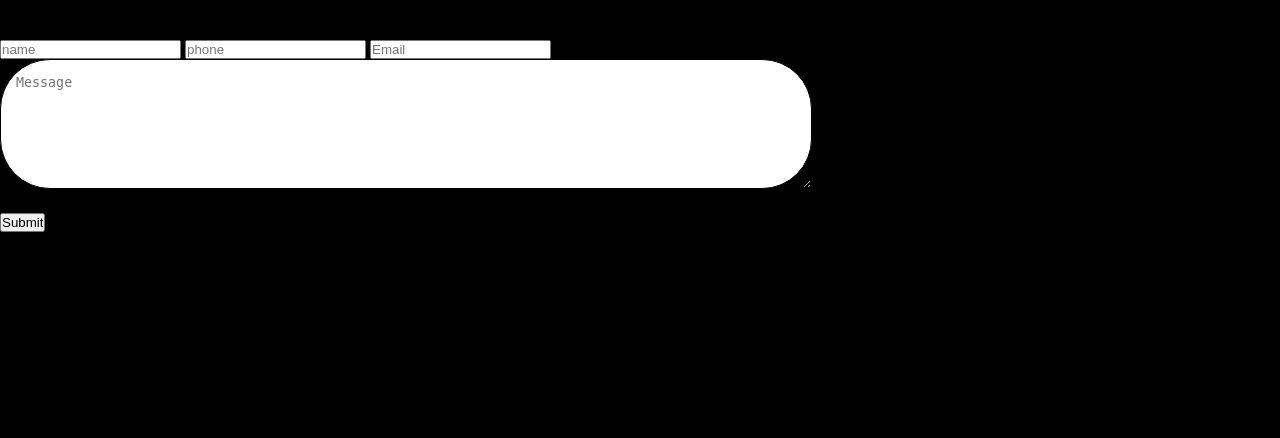
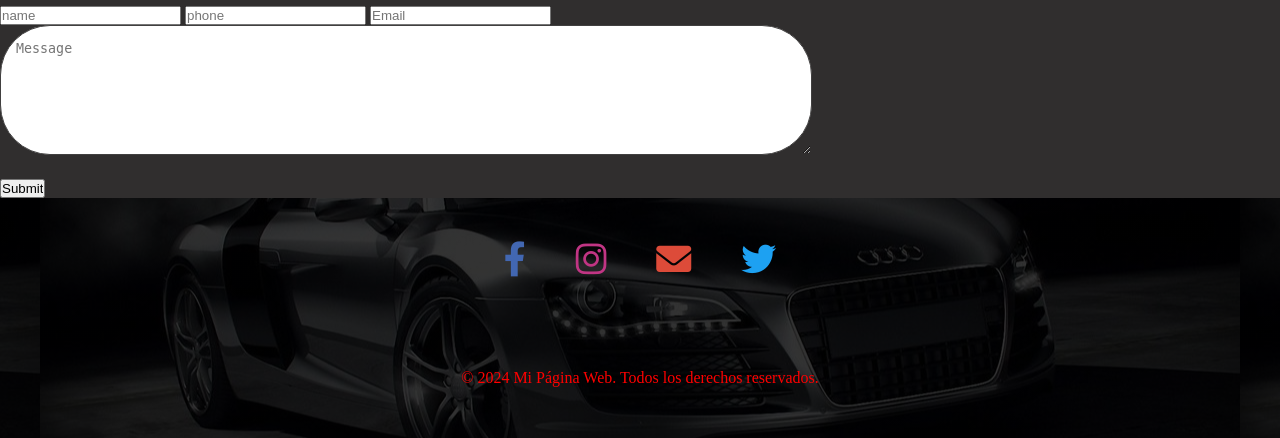
Before and after one commit to douglasbrenes83/Automaster, a Django app: page /Contacto/ in a window 1280 px wide. Shown: the part 535-973 px from the top of the page. Before the commit the page ends 767 px from the top, so only its background shows below. Run offline with Django 5.2, Linux system fonts and the light colour scheme.

Commit message:
hellen contact

```diff
--- a/principal/static/css/indexContactCss/IndexContact.css
+++ b/principal/static/css/indexContactCss/IndexContact.css
@@ -9,7 +9,7 @@ body{
     height: 100vh;
     display: grid;
     align-items: center;
-    background-color:black;
+
 }
 .contact-in{
 width: 100%;
@@ -18,7 +18,7 @@ margin: auto;
 display: flex;
 flex-wrap: wrap;
 /*border-radius: 10px;*/
-background-color: black;
+background-color: rgb(48, 46, 46);
 /*box-shadow: 0px 0px 10px 0px #666;*/
 }
 
@@ -34,7 +34,7 @@ background-color: black;
 .contact-form-text{
     width: 100%;
     height: 40px;
-    color: black;
+    color: rgb(64, 63, 63);
     border: 1px solid;
     border-radius: 50px;
     outline: none;
@@ -44,10 +44,68 @@ background-color: black;
 .contact-form-txttarea{
     width: 100%;
     height: 130px;
-    color: black;
+    color: rgb(65, 64, 64);
     border: 1px solid;
     border-radius: 50px;
     outline: none;
     margin-bottom: 20px;
     padding:15px;
 }
+
+footer{
+    width: 100%;
+    height: 30vh;
+}
+.footer-cont{
+    display: flex;
+    flex-direction: column;
+    width: 100%;
+    height: 100%;
+    background: linear-gradient(rgba(0,0,0,.8),rgba(0,0,0,.8)),url(../indexContactCss/imgcontacto/centra.jpg);
+    position: center;background-position: center;
+}
+
+.ficon, .derechosf{
+    display: flex;
+    width: 100%;
+    height: 50%;
+    justify-content: center;
+    align-items: center;
+    color: red;
+}
+/* Tamaño de íconos generales */
+a i {
+    margin: 25px;
+    font-size: 35px; /* Ajusta el tamaño de todos los íconos */
+    transition: color 0.3s; /* Transición suave para el cambio de color */
+}
+
+/* Estilo para el ícono de Facebook */
+a[title="Facebook"] i {
+    color: #4267B2; /* Color de Facebook */
+}
+
+/* Estilo para el ícono de Instagram */
+a[title="Instagram"] i {
+    color: #C13584; /* Color de Instagram */
+}
+
+/* Estilo para el ícono de Correo Electrónico */
+a[title="Correo Electrónico"] i {
+    color: #DD4B39; /* Color de Gmail o color rojo por defecto */
+}
+
+/* Estilo para el ícono de Twitter */
+a[title="Twitter"] i {
+    color: #1DA1F2; /* Color de Twitter */
+}
+
+/* Cambiar el color de los íconos cuando el usuario pasa el ratón sobre ellos */
+a:hover i {
+    color: #ff4500; /* Color cuando se pasa el ratón sobre cualquier ícono */
+}
+
+/* Cambiar el color de los íconos cuando el usuario hace clic en ellos */
+a:active i {
+    color: #ff6347; /* Color cuando el ícono está siendo clicado */
+}
--- a/principal/templates/indexPrincipal/indexContact.html
+++ b/principal/templates/indexPrincipal/indexContact.html
@@ -4,6 +4,7 @@
     {% load static %}
     <meta charset="UTF-8">
     <meta name="viewport" content="width=device-width, initial-scale=1.0">
+    <link rel="stylesheet" href="https://cdnjs.cloudflare.com/ajax/libs/font-awesome/6.0.0-beta3/css/all.min.css">
     <link rel="stylesheet" type="text/css" href="{% static 'css/indexContactCss/indexContact.css' %}">
     <title>Document</title>
 
@@ -29,7 +30,30 @@
                 <input type="submit" name="submit">
             </form>
         </div>
+
     </div>
+    <footer>
+    <div class="footer-cont">
+        <div class="ficon">
+            <a href="https://www.facebook.com" target="_blank" title="Facebook">
+                <i class="fab fa-facebook-f"></i>
+            </a>
+            <a href="https://www.instagram.com" target="_blank" title="Instagram">
+                <i class="fab fa-instagram"></i>
+            </a>
+            <a href="mailto:example@example.com" title="Correo Electrónico">
+                <i class="fas fa-envelope"></i>
+            </a>
+            <a href="https://www.twitter.com" target="_blank" title="Twitter">
+                <i class="fab fa-twitter"></i>
+            </a>
+        </div>
+        <div class="derechosf">
+            <p>&copy; 2024 Mi Página Web. Todos los derechos reservados.</p>
+        </div>
+
+    </div>
+    </footer>
 
 
 
```
Also changed, not shown: principal/static/css/indexContactCss/imgcontacto/centra.jpg (added).
